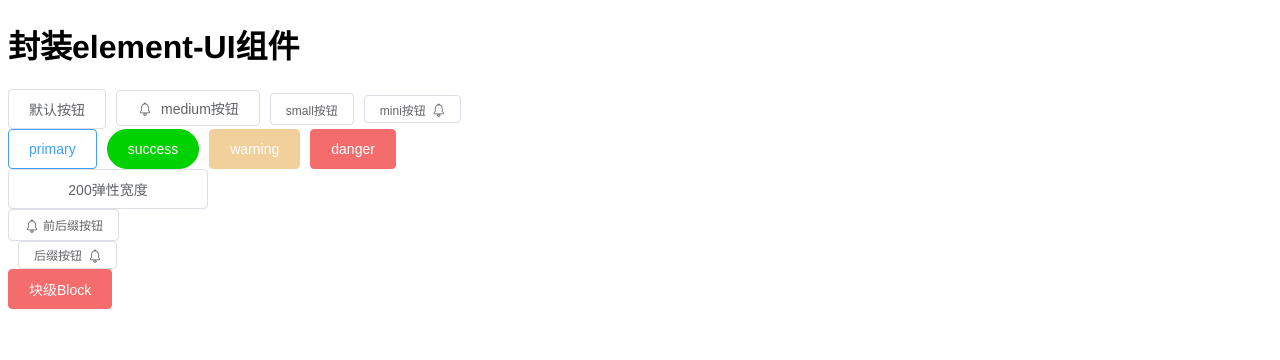
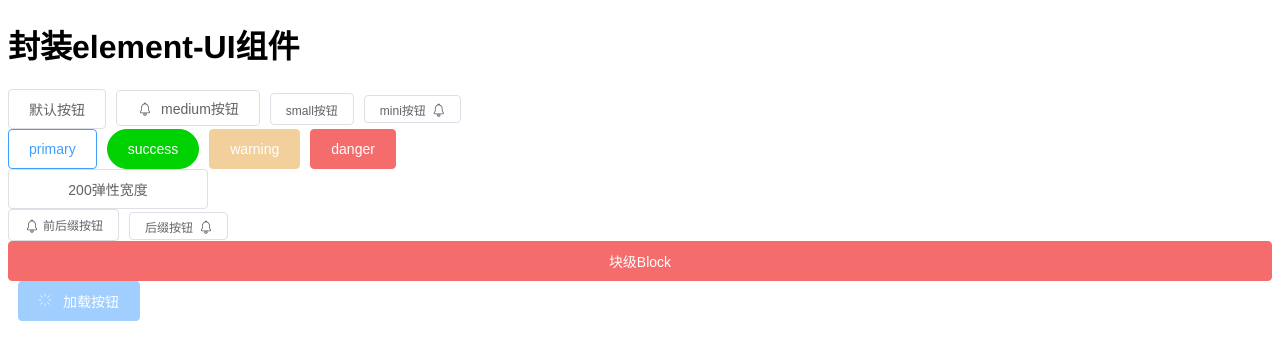
Before and after one commit to milkMiao/zlmProject-vue2, a Vue app in the folder component-package/: page / in a window 1280 px wide. Shown: the top 360 px of the page. Built offline with nearby package versions, Linux system fonts and the light colour scheme.

Commit message:
button组件封装，loading加载效果

```diff
--- a/component-package/package.json
+++ b/component-package/package.json
@@ -7,6 +7,7 @@
     "build": "vue-cli-service build"
   },
   "dependencies": {
+    "animate.css": "^4.1.1",
     "core-js": "^3.8.3",
     "element-ui": "^2.15.13",
     "vue": "^2.6.14",
--- a/component-package/src/components/button/index.vue
+++ b/component-package/src/components/button/index.vue
@@ -1,11 +1,12 @@
 <template>
   <button
     class="a-button"
-    :disabled="disabled"
+    :disabled="disabled || loading"
     :class="[theme, isBorder, isRound, sizes, blockCss]"
     :style="minWidthCss"
   >
     <span>
+      <i v-if="loading" class="iconfont icon-perfix icon-jiazai1"></i>
       <i v-if="perfix" class="iconfont icon-perfix" :class="iconPerfix"></i>
       <slot></slot>
       <i v-if="suffix" class="iconfont icon-suffix" :class="iconSuffix"></i>
@@ -26,7 +27,9 @@
     round: Boolean, //是否圆角,默认false
     disabled: Boolean, //是否禁用,默认false
     block: Boolean, //块级block
-    size: { // medium、small、mini
+    loading: Boolean, //加载效果
+    size: {
+      // medium、small、mini
       //按钮大小
       type: String,
       default: "",
@@ -71,9 +74,9 @@
     iconSuffix() {
       return this.suffix ? `icon-${this.suffix}` : "";
     },
-    blockCss(){
-        return this.block ? "a-button-block" : "";
-    }
+    blockCss() {
+      return this.block ? "a-button-block" : "";
+    },
   },
   data() {
     return {};
@@ -93,7 +96,9 @@
   font-size: 14px;
   color: #606266;
   height: 40px;
-  +.a-button{margin-left: 10px;}
+  + .a-button {
+    margin-left: 10px;
+  }
   > span {
     //弹性布局--使icon水平线一致
     display: flex;
@@ -101,9 +106,16 @@
     justify-content: center;
   }
 
-    i { width: 14px;height: 14px;}
-    .icon-perfix { margin-right: 10px;}
-    .icon-suffix { margin-left: 10px;}
+  i {
+    width: 14px;
+    height: 14px;
+  }
+  .icon-perfix {
+    margin-right: 10px;
+  }
+  .icon-suffix {
+    margin-left: 10px;
+  }
 }
 .a-button-medium {
   //size中型
@@ -114,16 +126,24 @@
   padding: 0 15px;
   height: 32px;
   font-size: 12px;
-  .icon-perfix { margin-right: 5px;}
-  .icon-suffix { margin-left: 5px;}
+  .icon-perfix {
+    margin-right: 5px;
+  }
+  .icon-suffix {
+    margin-left: 5px;
+  }
 }
 .a-button-mini {
   //size迷你型
   padding: 0 15px;
   height: 28px;
   font-size: 12px;
-  .icon-perfix { margin-right: 5px;}
-  .icon-suffix { margin-left: 5px;}
+  .icon-perfix {
+    margin-right: 5px;
+  }
+  .icon-suffix {
+    margin-left: 5px;
+  }
 }
 .a-button[disabled] {
   //禁用样式
@@ -175,7 +195,21 @@
 }
 
 /*块级block*/
-.a-button-block{
-    display: block;
+.a-button-block {
+  display: block;
+  width: 100%;
+}
+
+/*加载效果*/
+.icon-jiazai1 {
+    animation: rotate 2s infinite linear;
+}
+@keyframes rotate{
+    0% {
+        transform: rotate(0deg);
+    }
+    100% {
+        transform: rotate(360deg);
+    }
 }
 </style>
--- a/component-package/src/styles/icon/iconfont.css
+++ b/component-package/src/styles/icon/iconfont.css
@@ -1,6 +1,6 @@
 @font-face {
-  font-family: "iconfont"; /* Project id  */
-  src: url('iconfont.ttf?t=1680401016712') format('truetype');
+  font-family: "iconfont"; /* Project id 3991416 */
+  src: url('iconfont.ttf?t=1680409460518') format('truetype');
 }
 
 .iconfont {
@@ -11,8 +11,20 @@
   -moz-osx-font-smoothing: grayscale;
 }
 
+.icon-jiazai:before {
+  content: "\e607";
+}
+
+.icon-jiazai1:before {
+  content: "\e6b4";
+}
+
+.icon-jiazai2:before {
+  content: "\e60f";
+}
+
 .icon-lingdang:before {
-  content: "\f01f5";
+  content: "\e600";
 }
 
 .icon-wujiaoxing:before {
@@ -28,5 +40,5 @@
 }
 
 .icon-shoucang:before {
-  content: "\e519";
+  content: "\e601";
 }
--- a/component-package/src/views/HomeView.vue
+++ b/component-package/src/views/HomeView.vue
@@ -16,11 +16,13 @@
 
     <br />
     <!-- perfix前缀icon名称，suffix后缀icon名称 -->
-    <Abutton block perfix="lingdang" size="small">前后缀按钮</Abutton>
+    <Abutton perfix="lingdang" size="small">前后缀按钮</Abutton>
     <Abutton suffix="lingdang" size="mini">后缀按钮</Abutton>
 
     <br />
     <Abutton block type="danger">块级Block</Abutton>
+
+    <Abutton :loading="true" type="primary">加载按钮</Abutton>
   </div>
 </template>
 
```
Also changed, not shown: component-package/src/main.js (+7 -3 lines), component-package/src/styles/icon/iconfont.ttf.
